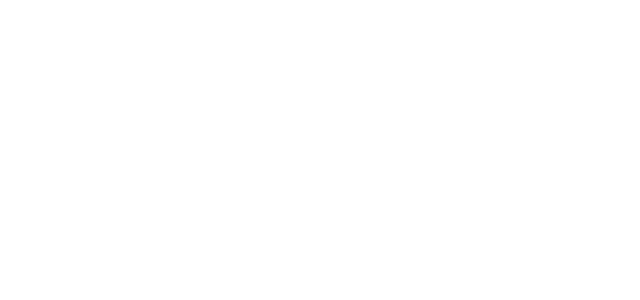
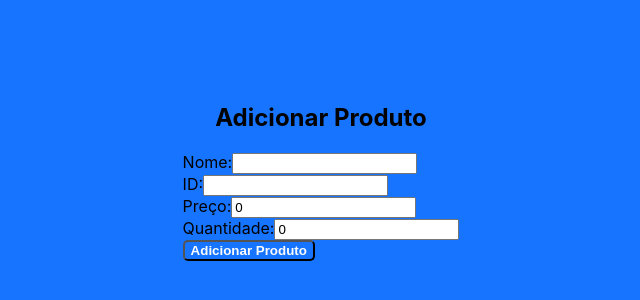
Before and after one commit to Congeski/mercado_express, a Vue app: page /addProdutoView in a window 1280 px wide. Before the commit this address had no page. Shown: the part 228-528 px from the top of the page, without its empty margins (319-959 px from the left). Built offline with nearby package versions, Linux system fonts and the light colour scheme.

Commit message:
feat: Criado AddProdutoView e RemoveProdutoView

```diff
--- a/frontend/src/router/index.js
+++ b/frontend/src/router/index.js
@@ -10,6 +10,8 @@ import SalesView from '@/views/SalesView.vue'
 import EmployeesView from '@/views/EmployeesView.vue'
 import SuppliersView from '@/views/SuppliersView.vue'
 import ReportView from '@/views/ReportView.vue'
+import AddProdutoView from '@/views/AddProdutoView.vue'
+import RemoveProdutoView from '@/views/RemoveProdutoView.vue'
 
 const router = createRouter({
   history: createWebHistory(import.meta.env.BASE_URL),
@@ -25,6 +27,8 @@ const router = createRouter({
     { path: '/employeesView', name: 'employeesView', component: EmployeesView },
     { path: '/suppliersView', name: 'suppliersView', component: SuppliersView },
     { path: '/reportView', name: 'reportView', component: ReportView },
+    { path: '/addProdutoView', name: 'addProdutoView', component: AddProdutoView },
+    { path: '/removeProdutoView', name: 'removeProdutoView', component: RemoveProdutoView }
   ]
 });
 
--- /dev/null
+++ b/frontend/src/views/AddProdutoView.vue
@@ -0,0 +1,75 @@
+<script setup>
+  import { ref } from 'vue';
+  import { products } from '../data';
+  import { useRouter } from 'vue-router';
+
+  const novoProduto = ref({
+    nome: '',
+    id: '',
+    preco: 0,
+    quantidade: 0
+  });
+
+  const router = useRouter();
+
+  const adicionarProduto = () => {
+    products.push({
+      name: novoProduto.value.nome,
+      id: novoProduto.value.id,
+      price: novoProduto.value.preco,
+      quantity: novoProduto.value.quantidade
+    });
+
+    novoProduto.value.nome = '';
+    novoProduto.value.id = '';
+    novoProduto.value.preco = 0;
+    novoProduto.value.quantidade = 0;
+
+    router.push('/stockView');
+  };
+  </script>
+
+<template>
+    <div class="page-container">
+      <h2>Adicionar Produto</h2>
+      <div stock-container>
+        <form @submit.prevent="adicionarProduto">
+        <div>
+          <label for="nome">Nome:</label>
+          <input type="text" id="nome" v-model="novoProduto.nome">
+        </div>
+        <div>
+          <label for="id">ID:</label>
+          <input type="text" id="id" v-model="novoProduto.id">
+        </div>
+        <div>
+          <label for="preco">Preço:</label>
+          <input type="number" id="preco" v-model.number="novoProduto.preco">
+        </div>
+        <div>
+          <label for="quantidade">Quantidade:</label>
+          <input type="number" id="quantidade" v-model.number="novoProduto.quantidade">
+        </div>
+        <div>
+          <button class="div-button" type="submit">Adicionar Produto</button>
+        </div>
+      </form>
+      </div>
+    </div>
+  </template>
+
+  <style scoped>
+    .div-button {
+        background: var(--xp-blue);
+        color: var(--xp-white);
+        display: flex;
+        gap: 50px;
+    }
+
+    .stock-container {
+        width: 80%;
+        background-color: var(--xp-cream);
+        border-radius: 10px;
+        margin-top: 70px;
+    }
+  </style>
--- /dev/null
+++ b/frontend/src/views/RemoveProdutoView.vue
@@ -0,0 +1,45 @@
+<template>
+    <div>
+      <h2>Remover Produto</h2>
+      <form @submit.prevent="removerProduto">
+        <div>
+          <label for="produtoId">ID do Produto:</label>
+          <input type="text" id="produtoId" v-model="produtoId">
+        </div>
+        <div>
+          <button type="submit">Remover Produto</button>
+        </div>
+      </form>
+    </div>
+  </template>
+
+  <script setup>
+  import { ref } from 'vue';
+  import { products } from '../data'; // Importa a lista de produtos
+  import { useRouter } from 'vue-router'; // Importa o hook useRouter do Vue Router
+
+  const produtoId = ref('');
+  const router = useRouter(); // Obtém o objeto router
+
+  const removerProduto = () => {
+    // Encontra o índice do produto na lista de produtos
+    const index = products.findIndex(prod => prod.id === produtoId.value);
+
+    if (index !== -1) {
+      // Remove o produto da lista de produtos
+      products.splice(index, 1);
+
+      // Limpa o campo do formulário após remover o produto
+      produtoId.value = '';
+
+      // Navega de volta para a página StockView.vue
+      router.push('/stockView');
+    } else {
+      alert('Produto não encontrado!');
+    }
+  };
+  </script>
+
+  <style scoped>
+  /* Estilos específicos para este componente, se necessário */
+  </style>
--- a/frontend/src/views/StockView.vue
+++ b/frontend/src/views/StockView.vue
@@ -16,7 +16,8 @@ const usersStore = useUsersStore();
             <ProductsTable :stock="productsStore.allProducts"/>
             <div class="buttons-container">
                 <div class="div-button">COMPRAR NOVAMENTE</div>
-                <div class="div-button">ADICIONAR PRODUTO</div>
+                <RouterLink class="link-nostyling" to="/addProdutoView"><div class="div-button">ADICIONAR PRODUTO</div></RouterLink>
+                <RouterLink class="link-nostyling" to="/removeProdutoView"><div class="exit-button">REMOVER PRODUTO</div></RouterLink>
             </div>
         </div>
     </div>
```
